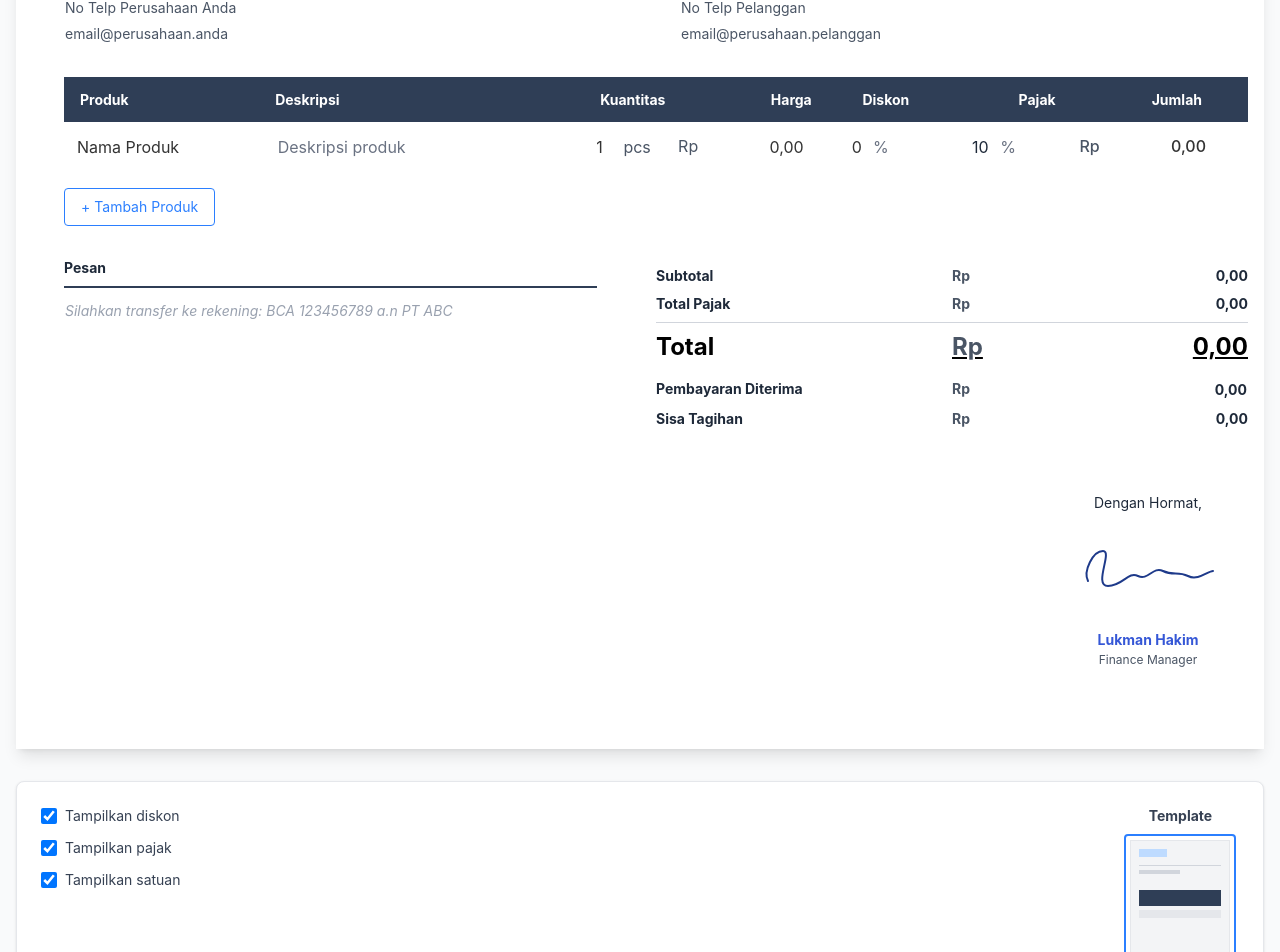
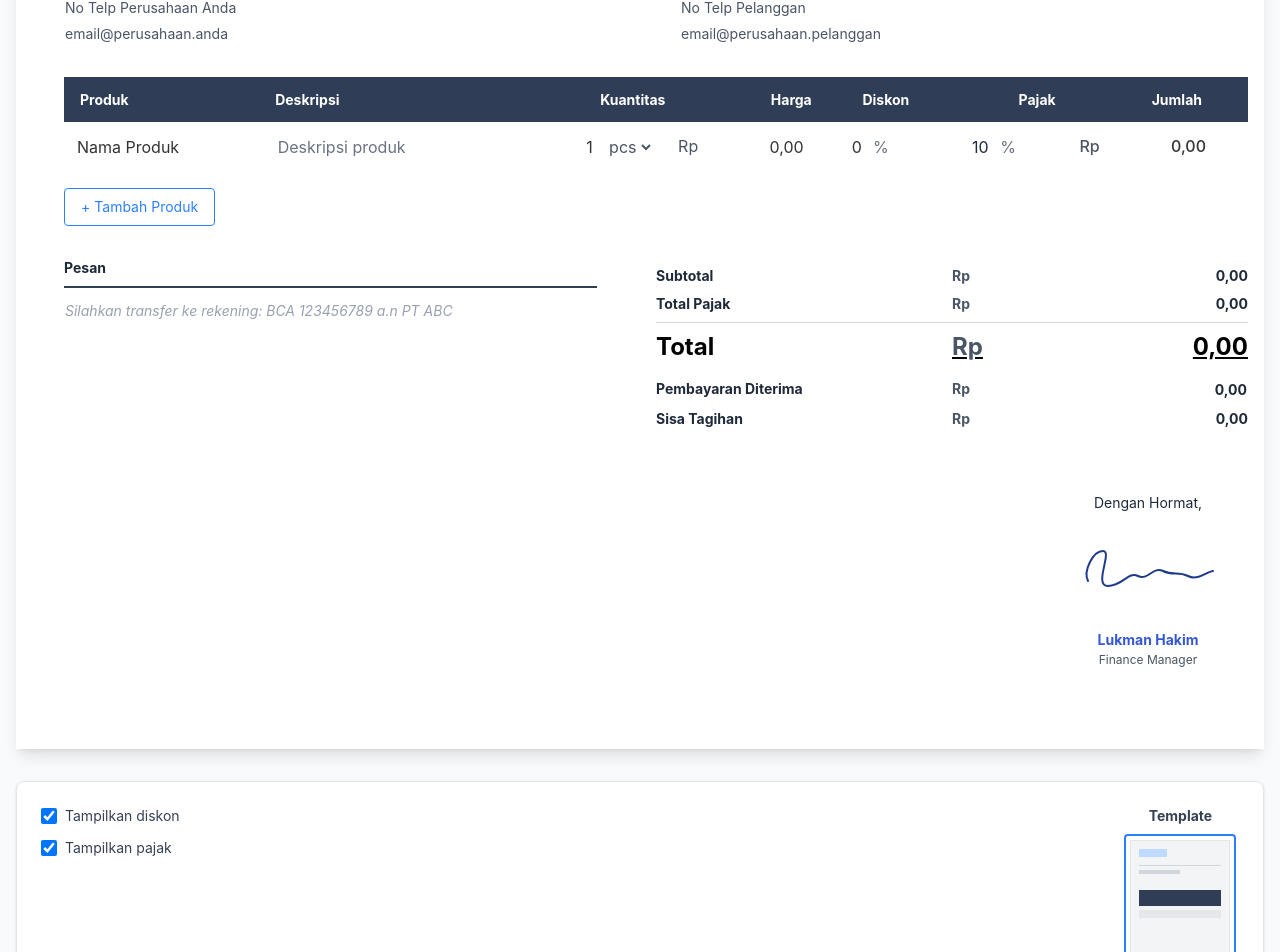
Before and after one commit to superboy12/Kiedo, a Next.js app: page / in a window 1280 px wide. Shown: the part 376-1328 px from the top of the page. Built offline with nearby package versions, Linux system fonts and the light colour scheme.

Commit message:
Force render unit select always and remove appearance-none to make it visible

```diff
--- a/src/components/InvoiceBuilder.tsx
+++ b/src/components/InvoiceBuilder.tsx
@@ -96,15 +96,7 @@ export default function InvoiceBuilder() {
               />
               <span className="text-sm text-gray-700">Tampilkan pajak</span>
             </label>
-            <label className="flex items-center gap-2 cursor-pointer">
-              <input
-                type="checkbox"
-                checked={data.settings.showUnit !== false}
-                onChange={(e) => updateSettings('showUnit', e.target.checked)}
-                className="w-4 h-4 text-blue-600 rounded focus:ring-blue-500"
-              />
-              <span className="text-sm text-gray-700">Tampilkan satuan</span>
-            </label>
+
           </div>
 
           <div className="flex flex-col items-center">
--- a/src/components/InvoiceTable.tsx
+++ b/src/components/InvoiceTable.tsx
@@ -116,11 +116,10 @@ export const InvoiceTable: React.FC<InvoiceTableProps> = ({ data, onChange }) =>
                 align="center"
                 className="bg-transparent w-12"
               />
-              {data.settings.showUnit !== false && (
               <select
                 value={item.unit || 'pcs'}
                 onChange={(e) => handleItemChange(index, 'unit', e.target.value)}
-                  className="bg-transparent text-gray-600 outline-none cursor-pointer appearance-none text-left hover:bg-gray-50 rounded"
+                className="bg-transparent text-gray-600 outline-none cursor-pointer text-left hover:bg-gray-50 rounded"
               >
                 <option value="pcs">pcs</option>
                 <option value="sak">sak</option>
@@ -131,7 +130,6 @@ export const InvoiceTable: React.FC<InvoiceTableProps> = ({ data, onChange }) =>
                 <option value="ls">ls</option>
                 <option value="">-</option>
               </select>
-              )}
             </div>
             <div className="p-3 flex justify-between items-start">
               <span className="text-gray-600 mr-2">Rp</span>
--- a/src/components/InvoiceTableTemplate2.tsx
+++ b/src/components/InvoiceTableTemplate2.tsx
@@ -123,11 +123,10 @@ export const InvoiceTableTemplate2: React.FC<InvoiceTableTemplate2Props> = ({ da
                 align="center"
                 className="bg-transparent w-12"
               />
-              {data.settings.showUnit !== false && (
               <select
                 value={item.unit || 'pcs'}
                 onChange={(e) => handleItemChange(index, 'unit', e.target.value)}
-                  className="bg-transparent text-gray-600 outline-none cursor-pointer appearance-none text-left hover:bg-gray-50 rounded"
+                className="bg-transparent text-gray-600 outline-none cursor-pointer text-left hover:bg-gray-50 rounded"
               >
                 <option value="pcs">pcs</option>
                 <option value="sak">sak</option>
@@ -138,7 +137,6 @@ export const InvoiceTableTemplate2: React.FC<InvoiceTableTemplate2Props> = ({ da
                 <option value="ls">ls</option>
                 <option value="">-</option>
               </select>
-              )}
             </div>
             <div className="p-2 border-r border-black flex justify-between items-start">
               <span className="text-gray-600 mr-2">Rp</span>
```
Lines whose indentation alone changed are shown as unchanged.
